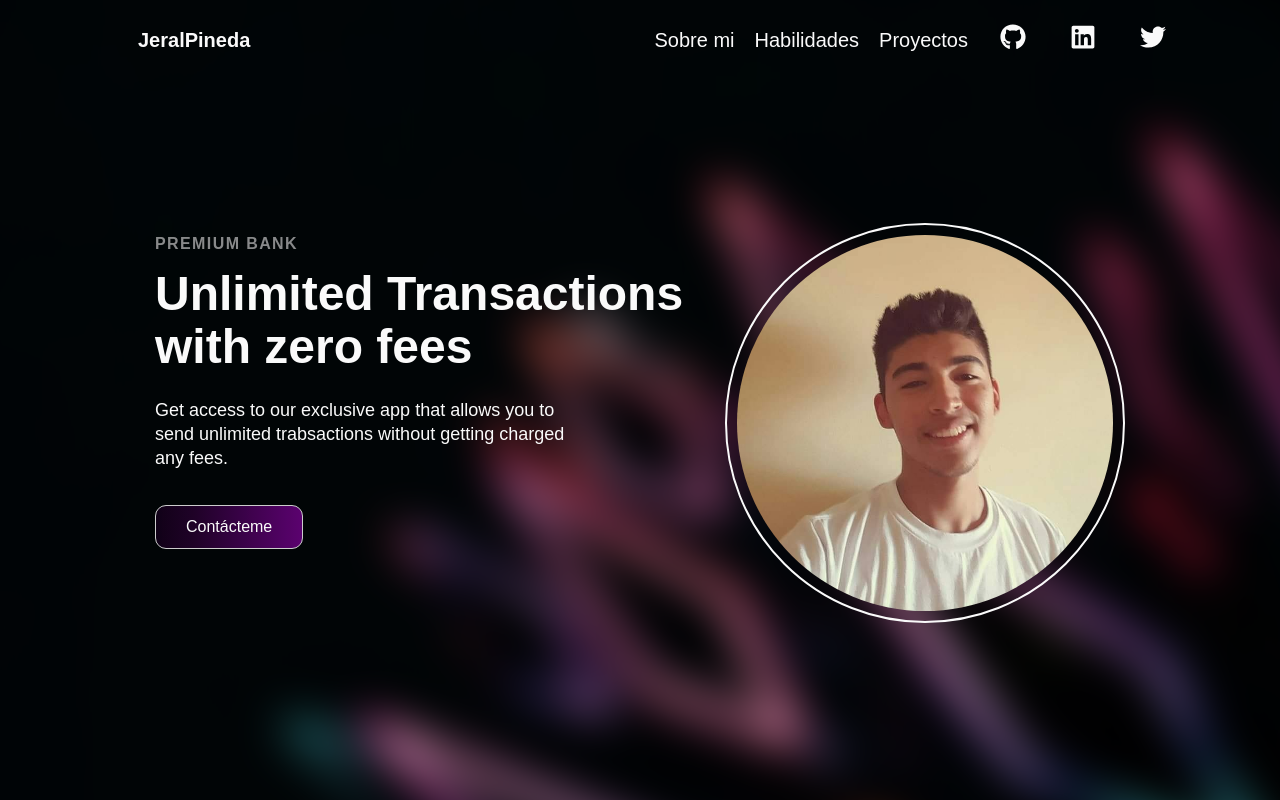
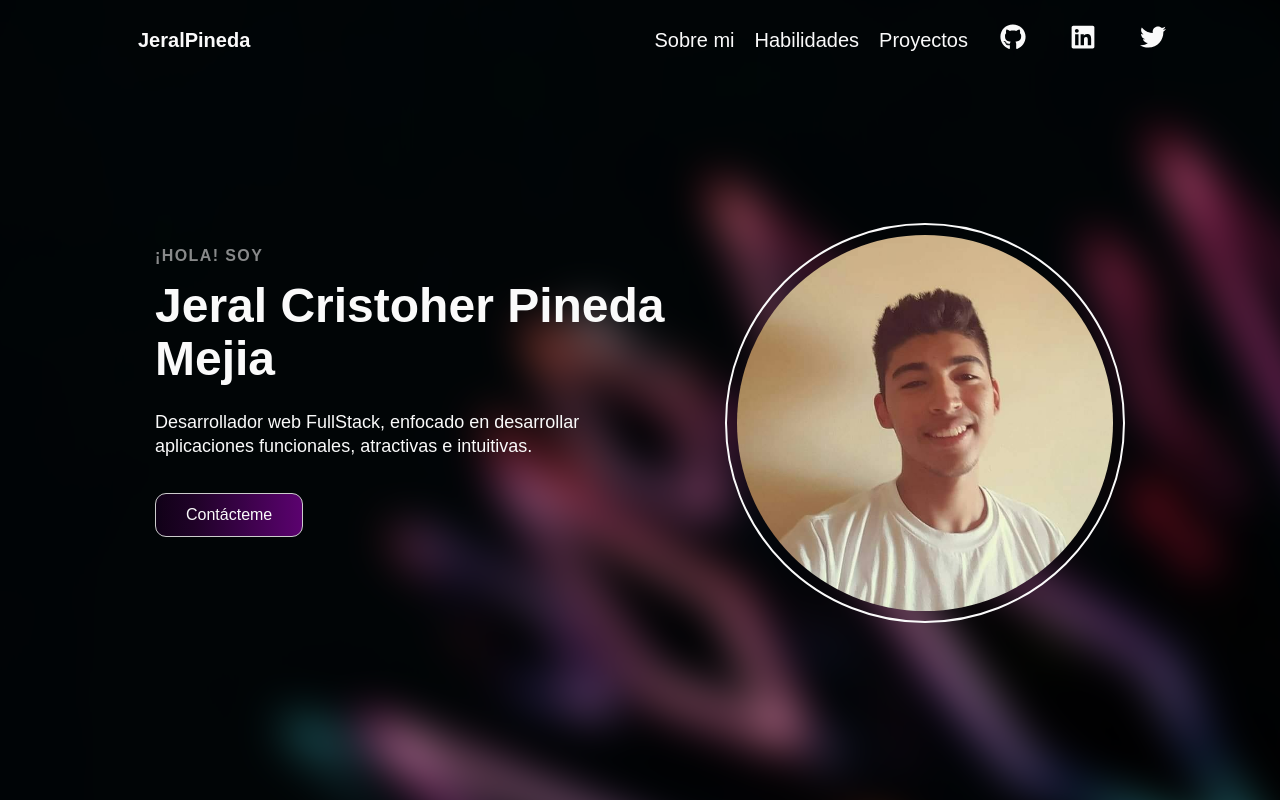
Before and after one commit to JeralPineda/portfolio, a React (Create React App) app: page / in a window 1280 px wide. Shown: the top 800 px of the page. Built offline with nearby package versions, Linux system fonts and the light colour scheme; a web font is replaced by a local one; what assets would draw is missing.

Commit message:
Actualizando la informacion de la seccion Hero y About

```diff
--- a/src/components/web/InfoSection/Data.js
+++ b/src/components/web/InfoSection/Data.js
@@ -5,9 +5,9 @@ export const homeObjOne = {
    lightBg: false,
    lightText: true,
    lightTextDesc: true,
-   topLine: 'Premium Bank',
-   headLine: 'Unlimited Transactions with zero fees',
-   description: 'Get access to our exclusive app that allows you to send unlimited trabsactions without getting charged any fees.',
+   topLine: '¡Hola! Soy',
+   headLine: 'Jeral Cristoher Pineda Mejia',
+   description: 'Desarrollador web FullStack, enfocado en desarrollar aplicaciones funcionales, atractivas e intuitivas.',
    buttonLabel: 'Contácteme',
    imgStart: false,
    img: `${pageImages('./jeral.jpg').default}`,
@@ -24,8 +24,9 @@ export const homeObjTwo = {
    lightText: true,
    lightTextDesc: true,
    topLine: 'Sobre mi',
-   headLine: 'Unlimited Transactions with zero fees',
-   description: 'Get access to our exclusive app that allows you to send unlimited trabsactions without getting charged any fees.',
+   headLine: 'Desarrollador FullStack',
+   description: `Actualmente soy pasante de la carrera Informática Administrativa en la UNAH. Me gusta mucho el desarrollo web, aprender nuevas tecnologías, quisiera aprender más sobre FrontEnd y mi deporte favorito es el Tenis de Mesa.
+   `,
    buttonLabel: 'Descargar CV',
    pdf: `${require('assets/pdf/CV_Jeral_Pineda.pdf').default}`,
    imgStart: false,
```
